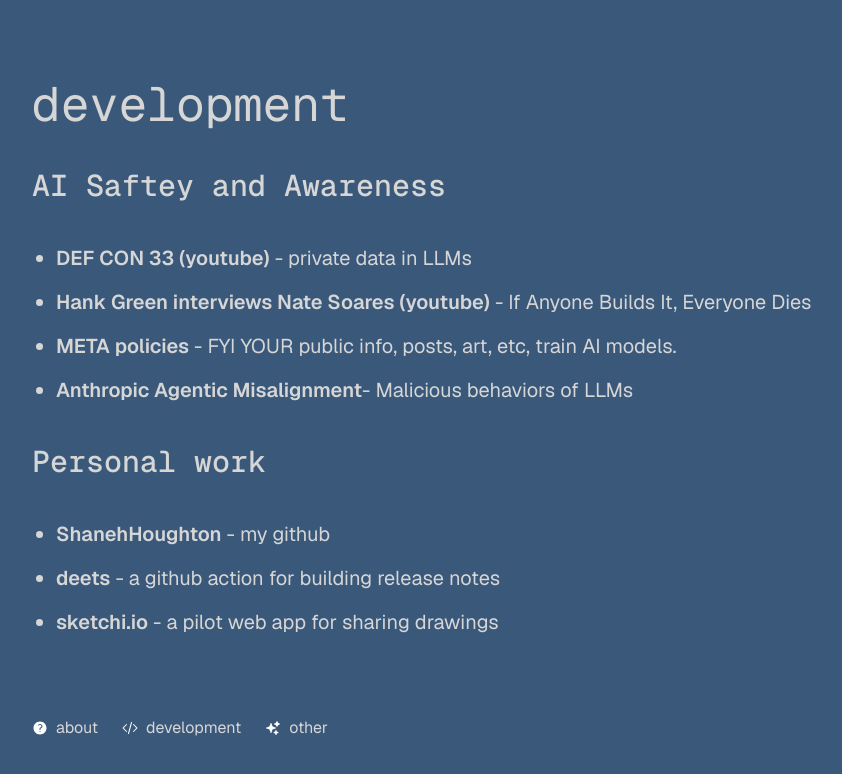
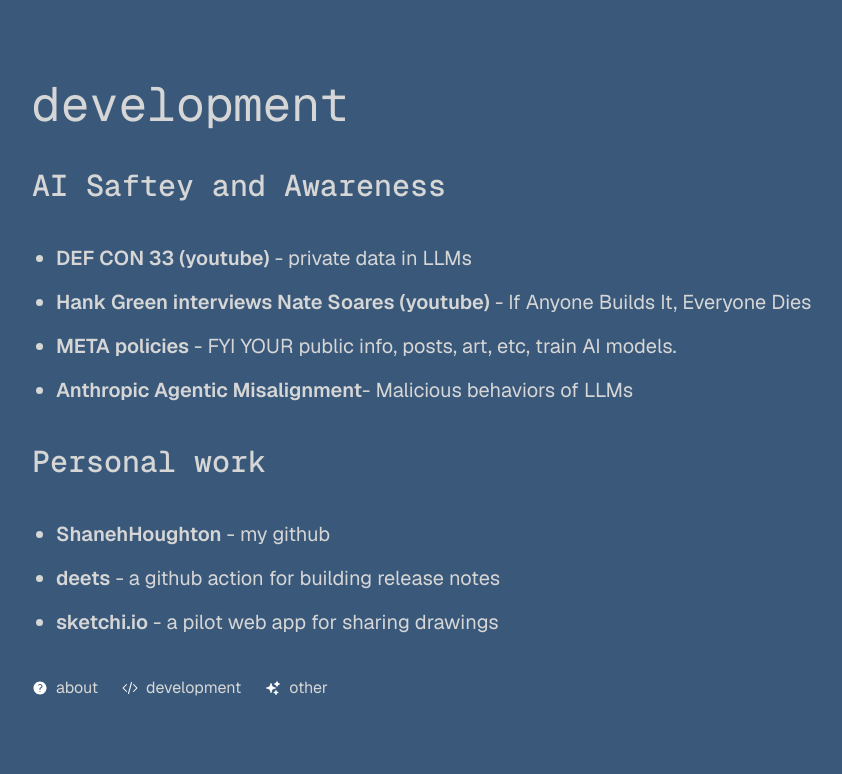
Before and after one commit to ShaneHoughton/shaneh, a Next.js app: page /development in a window 1280 px wide. Shown: the top 774 px of the page, without its empty margins (48-890 px from the left). Built offline with nearby package versions, Linux system fonts and the light colour scheme.

Commit message:
bottom sticky

```diff
--- a/src/app/_components/PageLayout.tsx
+++ b/src/app/_components/PageLayout.tsx
@@ -23,14 +23,14 @@
       )}
 
       <main
-        className={`w-full flex flex-wrap gap-10 transition-opacity duration-500 ease-in-out overflow-y-scroll mb-15 ${
+        className={`w-full flex flex-wrap gap-10 transition-opacity duration-500 ease-in-out overflow-y-scroll ${
           isVisible ? "opacity-100" : "opacity-0"
         }`}
       >
         {props.children}
       </main>
 
-      <div className="bottom-15 absolute">
+      <div className="bottom-15 sticky">
         <NavFooter />
       </div>
     </div>
```
